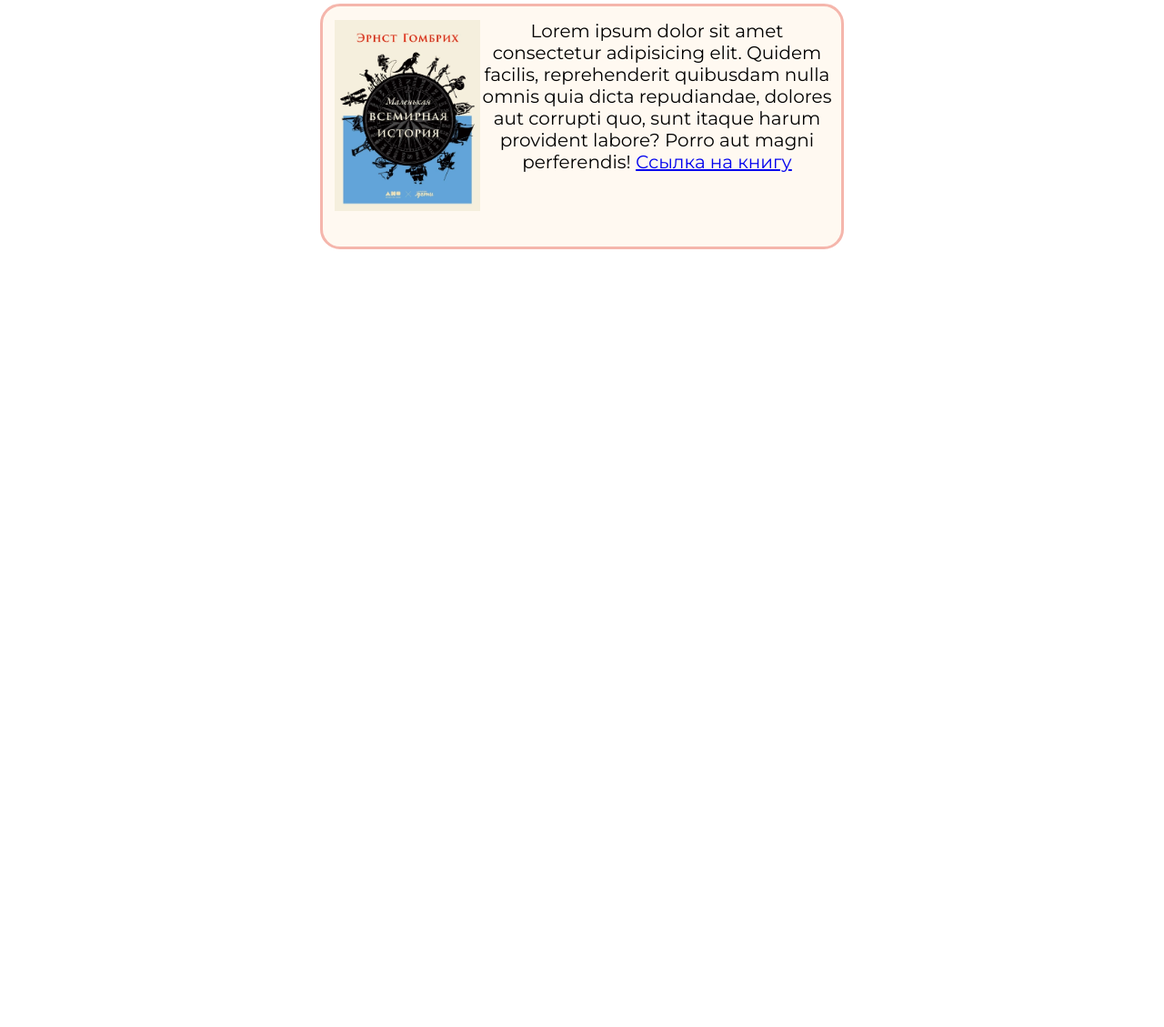
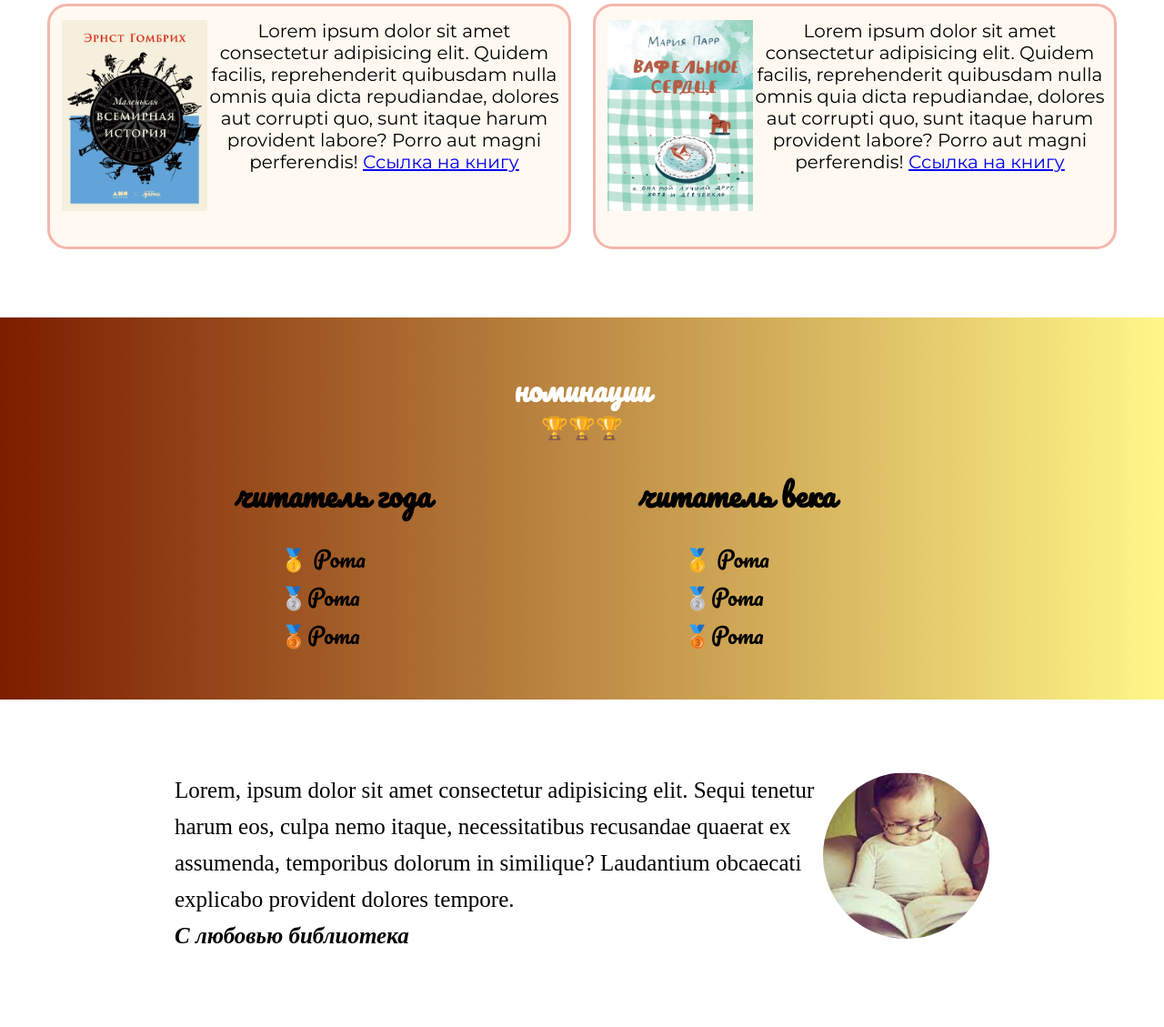
Before and after one commit to Tomyum1/web-, a plain HTML site: page lesson6/6.1/index.html in a window 1280 px wide. Shown: the part 759-1888 px from the top of the page at 91% size. Before the commit the page ends 1108 px from the top, so only its background shows below. Drawn offline with Linux system fonts and the light colour scheme.

Commit message:
9ноябля

```diff
--- /dev/null
+++ b/lesson 7/7.1/styles.css
@@ -0,0 +1,54 @@
+*{
+    margin: 0;
+
+}
+body{
+    background-image: linear-gradient(90deg,#1F0D8C, #ffff), url("https://media.karousell.com/media/photos/products/2016/08/27/mini_shark_rc__mainan_ikan_hiu_remote_control_biru_1472300498_60bfd760.jpg");
+background-repeat: no-repeat;
+background-size: cover;
+background-position: center;
+color: bisque;
+padding: 20px 0;
+}
+form{
+    background-color: rgba(80,50,150, 0.5);
+    backdrop-filter: blur(5px);
+    border-radius: 50px;
+    width: 50%;
+    padding: 50px 100px;
+    text-align: center;
+}
+h2{
+    margin-bottom: 25px;
+}
+label{
+    display: block;
+    margin: 25px 0;
+}
+input, textarea{
+    background-color: transparent;
+    padding: 15px;
+    border: 2px solid white;
+    border-radius: 25px;
+    width: 100%;
+
+    color: white;
+    font-size: 20px;
+}
+
+input[type="radio"],
+input[type="checkbox"]{
+width: 20px;
+}
+.left-side{
+    text-align: left;
+}
+button{
+    border: none;
+    width: 150px;
+    padding: 12px;
+background-color: transparent;
+background-image:linear-gradient(purple blue) ;
+cursor: pointer;
+border-radius: 8px;
+}
--- /dev/null
+++ b/lesson 7/styles.css
@@ -0,0 +1,6 @@
+.input1{
+    background-color: bisque;
+    padding: 6px;
+    border-radius: 20px;
+    font-family: 'Lucida Sans';
+}
--- a/lesson6/6.1/index.html
+++ b/lesson6/6.1/index.html
@@ -18,6 +18,7 @@
         <span class="welcome-text" title="да, конечно"> Мы всегда вам рады </span>
     </div>
 
+
     <!-- second page -->
     <div class="new">
 <h2 class="new-heading">Новинки</h2>
@@ -25,11 +26,47 @@
 <img  class="book-cover" src="img/book1.webp" alt="Первая книга">
 <p class="book-intro"> Lorem ipsum dolor sit amet consectetur adipisicing elit. Quidem facilis, reprehenderit quibusdam nulla omnis quia dicta repudiandae, dolores aut corrupti quo, sunt itaque harum provident labore? Porro aut magni perferendis!
     <a href="book-link">Ссылка на книгу</a>
+    </p>
+</div>
+
+        <div class="book-card">
+        <img  class="book-cover" src="img/book2.webp" alt="Вторая книга">
+        <p class="book-intro"> Lorem ipsum dolor sit amet consectetur adipisicing elit. Quidem facilis, reprehenderit quibusdam nulla omnis quia dicta repudiandae, dolores aut corrupti quo, sunt itaque harum provident labore? Porro aut magni perferendis!
+            <a href="book-link">Ссылка на книгу</a>
+</p>
+</div>
+    </div>
+    <div class="prize">
+<h2 class="prize-heading">номинации</h2>
+<span class="prize-icons"> 🏆🏆🏆</span>
+<div class="prize-list">
+    <h3>читатель года </h3>
+    <ol>
+<li>🥇 Poma</li>
+<li>🥈Poma</li>
+<li>🥉Poma</li>
+    </ol>
+</div>
+    <div class="prize-list">
+        <h3>читатель века </h3>
+        <ol>
+    <li>🥇 Poma</li>
+    <li>🥈Poma</li>
+    <li>🥉Poma</li>
+        </ol>
+    </div>
+    </div>
+  <div class="last-sec">
+<img class="reader-img" src="img/reader.jpg" alt="">
+<p class="last-words">
+    Lorem, ipsum dolor sit amet consectetur adipisicing elit. Sequi tenetur harum eos, culpa nemo itaque, necessitatibus recusandae quaerat ex assumenda, temporibus dolorum in similique? Laudantium obcaecati explicabo provident dolores tempore.
+<br>
+    <b><i> С любовью библиотека</i></b>
+
+
 </p>
 
 
 </div>
-    </div>
-
 </body>
 </html>
--- a/lesson6/6.1/styles.css
+++ b/lesson6/6.1/styles.css
@@ -63,4 +63,51 @@
     display: inline-block;
     font-size: 17pt;
     font-family: 'Pacifico', cursive;
+    line-height: 35px;
+    padding-top: 35px;
 }
+.prize{
+    background: linear-gradient(90deg, #7c1d00, #fff788);
+    text-align: center;
+    padding-bottom: 50px;
+}
+.prize-heading{
+    font-family: 'Pacifico', cursive;
+    font-size: 25pt;
+    color: white;
+    padding-top: 50px;
+}
+.prize-icons{
+    font-size: 18pt;
+    display: block;
+}
+.prize-list{
+    display: inline-block;
+    font-family: 'Pacifico', cursive;
+    width: 320px;
+    text-align: left;
+    margin: 30px 60px 0;
+
+}
+h3{
+    font-size: 25pt;
+    margin-bottom: 20px;
+}
+ol{
+    list-style-type: none;
+    font-size: 24px;
+    padding-left: 50px;
+}
+.last-sec{
+    width: 70%;
+    margin: auto;
+    padding: 80px 0;
+}
+.reader-img{
+    float: right;
+    border-radius: 50%;
+}
+.last-words{
+    font-size: 25px;
+    line-height: 40px;
+}
```
Also changed, not shown: lesson 7/7.1/grhte.html (added, +38 -0 lines), lesson 7/yfy.html (added, +38 -0 lines).
